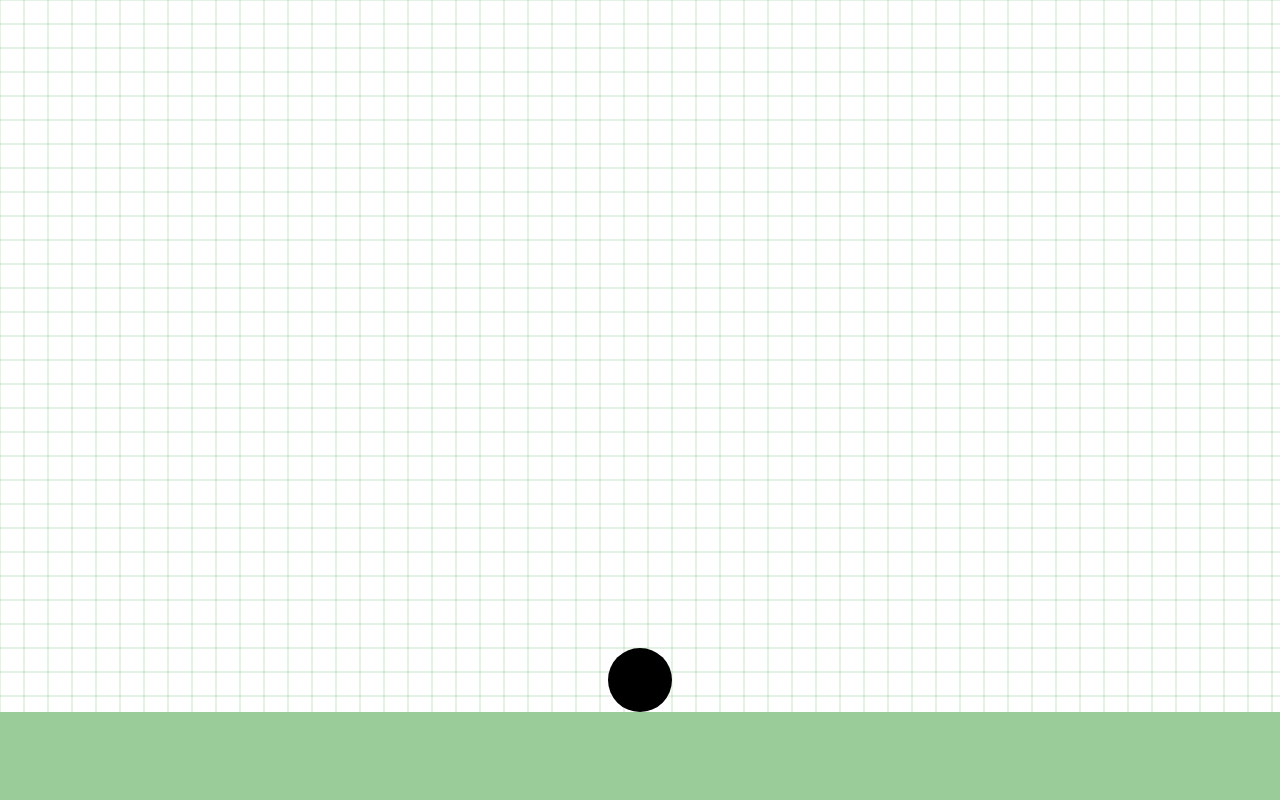
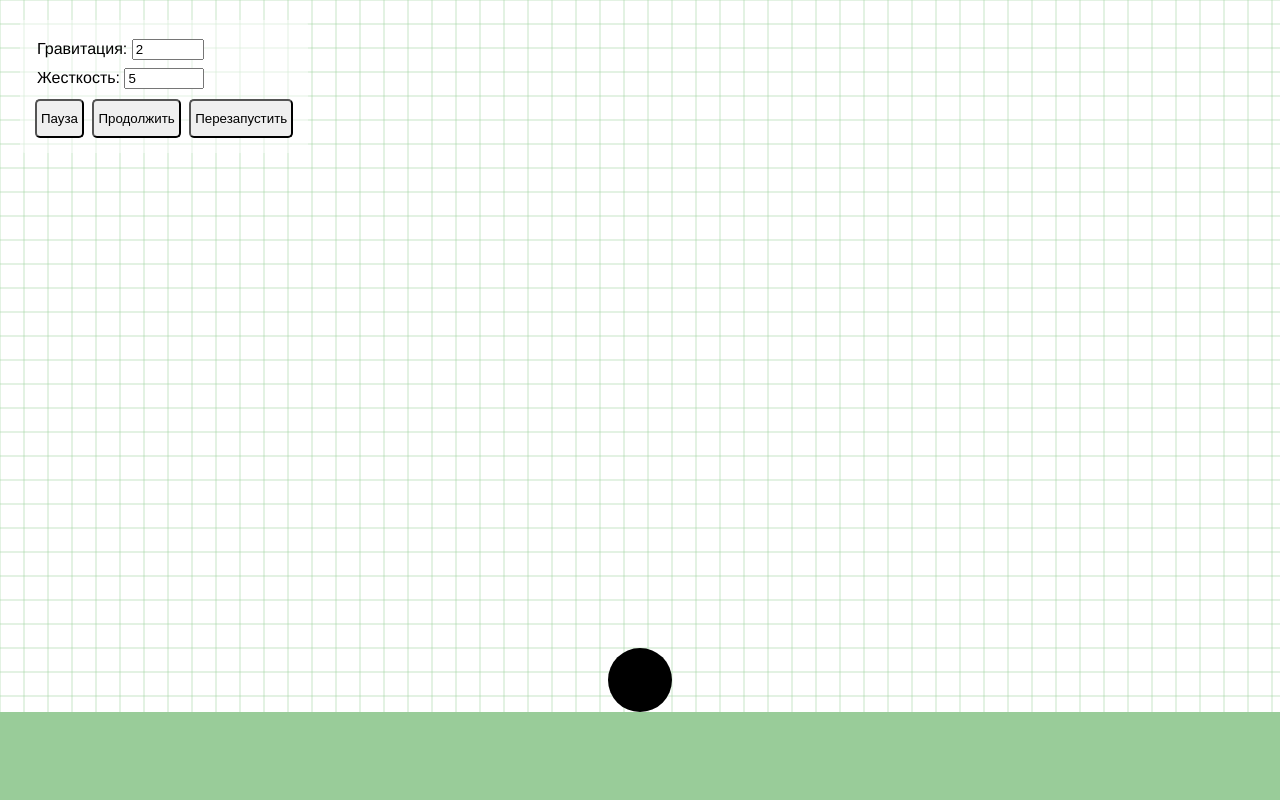
Before and after one commit to Baka9k/vega-test-task, a website built with webpack: page src/index.html in a window 1280 px wide. Built offline with nearby package versions, Linux system fonts and the light colour scheme.

Commit message:
Add controls: pause, resume and reset

```diff
--- a/src/index.html
+++ b/src/index.html
@@ -17,9 +17,26 @@
 <body>
 
 <div id="main">
+
   <div id="canvas-container">
+  </div>
 
+  <div id="controls">
+    <div class="input-container">
+      <label for="gravity">Гравитация:</label>
+      <input id="gravity" type="number" value="2" min="0" max="20" step="0.1" />
+    </div>
+    <div class="input-container">
+      <label for="restitution">Жесткость:</label>
+      <input id="restitution" type="number" value="5" min="0" max="100" step="0.1" />
+    </div>
+    <div id="buttons">
+      <button id="pause">Пауза</button>
+      <button id="resume">Продолжить</button>
+      <button id="reset">Перезапустить</button>
+    </div>
   </div>
+
 </div>
 
 </body>
--- a/src/js/Ball.js
+++ b/src/js/Ball.js
@@ -7,6 +7,7 @@ export default class Ball {
     this.color = color || '#000000'
     this.x = x || 0
     this.y = y || 0
+    this.initialY = y || 0
     this.speed = 0
   }
 
@@ -20,6 +21,11 @@ export default class Ball {
     this.speed -= Math.sign(this.speed) * Physics.k
   }
 
+  reset () {
+    this.y = this.initialY
+    this.speed = 0
+  }
+
   draw (context) {
     context.fillStyle = this.color
     context.beginPath()
--- a/src/js/Simulation.js
+++ b/src/js/Simulation.js
@@ -16,6 +16,7 @@ export default class BallSimulation {
       x: this.width / 2,
       y: this.height / 2
     }
+    this.paused = false
   }
 
   init () {
@@ -31,6 +32,19 @@ export default class BallSimulation {
     this.world.addBall(this.center.x, 100, 32, '#000000')
   }
 
+  reset () {
+    this.world.reset()
+    this.paused = false
+  }
+
+  pause () {
+    this.paused = true
+  }
+
+  resume () {
+    this.paused = false
+  }
+
   update () {
     this.world.update()
   }
@@ -41,12 +55,14 @@ export default class BallSimulation {
 
   start () {
     const that = this
-    function repeatOften () {
-      that.update()
-      that.draw()
-      requestAnimationFrame(repeatOften)
+    function animate () {
+      if (!that.paused) {
+        that.update()
+        that.draw()
+      }
+      requestAnimationFrame(animate)
     }
-    requestAnimationFrame(repeatOften)
+    this.animation = requestAnimationFrame(animate)
   }
 
 }
--- a/src/js/World.js
+++ b/src/js/World.js
@@ -76,6 +76,12 @@ export default class World {
     }
   }
 
+  reset () {
+    if (this.ball) {
+      this.ball.reset()
+    }
+  }
+
   draw (context) {
     this.drawBackground(context)
     this.drawGrid(context)
--- a/src/js/index.js
+++ b/src/js/index.js
@@ -12,3 +12,11 @@ element.appendChild(canvas)
 const simulation = new Simulation(canvas)
 simulation.init()
 simulation.start()
+
+// Init controls
+const startButton = document.getElementById('resume')
+const pauseButton = document.getElementById('pause')
+const resetButton = document.getElementById('reset')
+startButton.onclick = e => simulation.resume()
+pauseButton.onclick = e => simulation.pause()
+resetButton.onclick = e => simulation.reset()
--- a/src/scss/styles.scss
+++ b/src/scss/styles.scss
@@ -6,6 +6,7 @@ html, body {
   margin: 0;
   padding: 0;
   overflow: hidden;
+  font-family: "Helvetica Neue", Helvetica, Arial, sans-serif;
 }
 
 #main {
@@ -20,3 +21,26 @@ html, body {
   width: 100%;
   height: 100%;
 }
+
+#controls {
+  position: absolute;
+  left: 20px;
+  top: 20px;
+  background-color: rgba(255, 255, 255, 0.5);
+  border-radius: 5px;
+  padding: 15px;
+  .input-container {
+    padding: 4px 2px;
+  }
+  #buttons {
+    padding-top: 6px;
+    button {
+      padding: 10px 4px;
+      border-radius: 5px;
+      outline: none;
+    }
+    button + button {
+      margin-left: 4px;
+    }
+  }
+}
```
